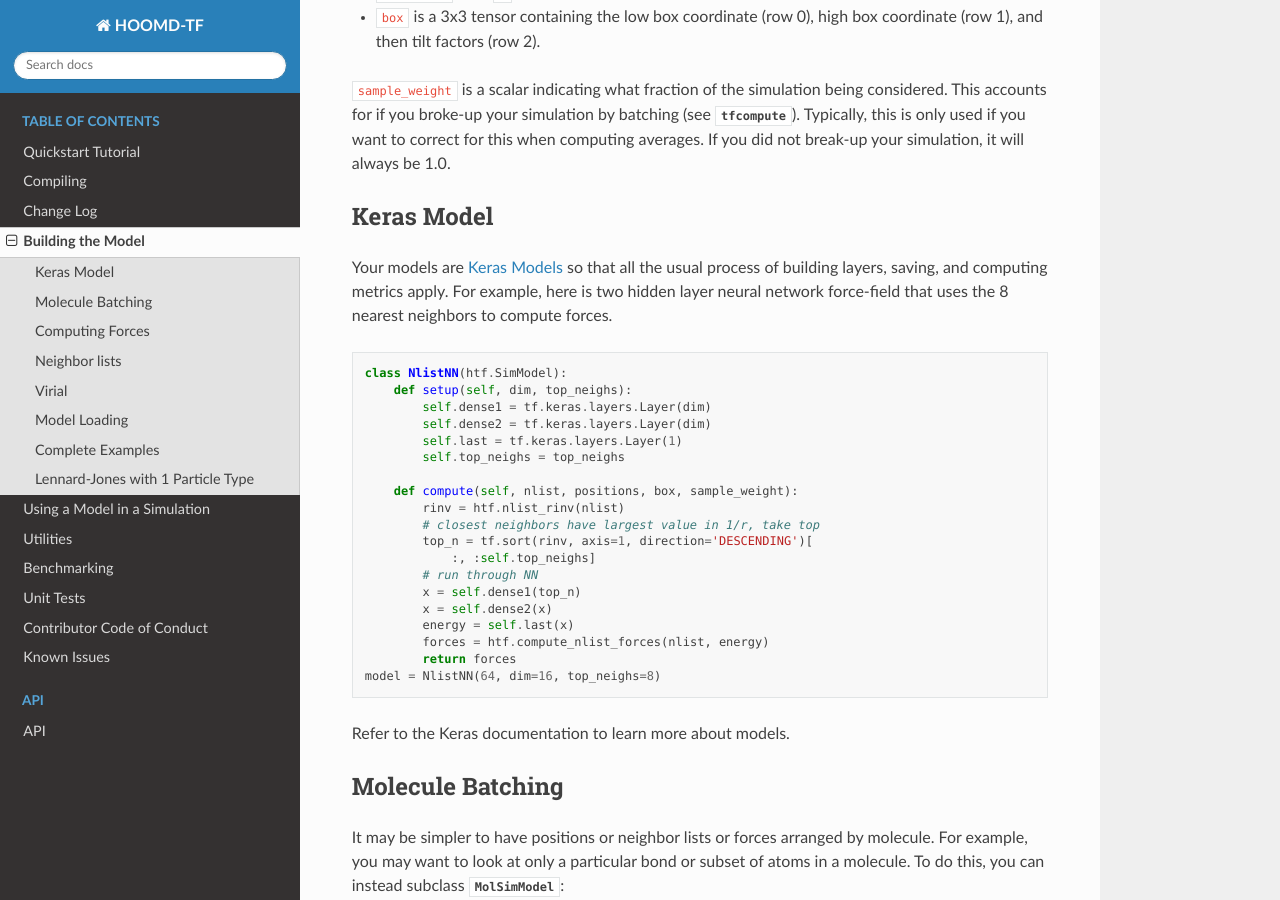
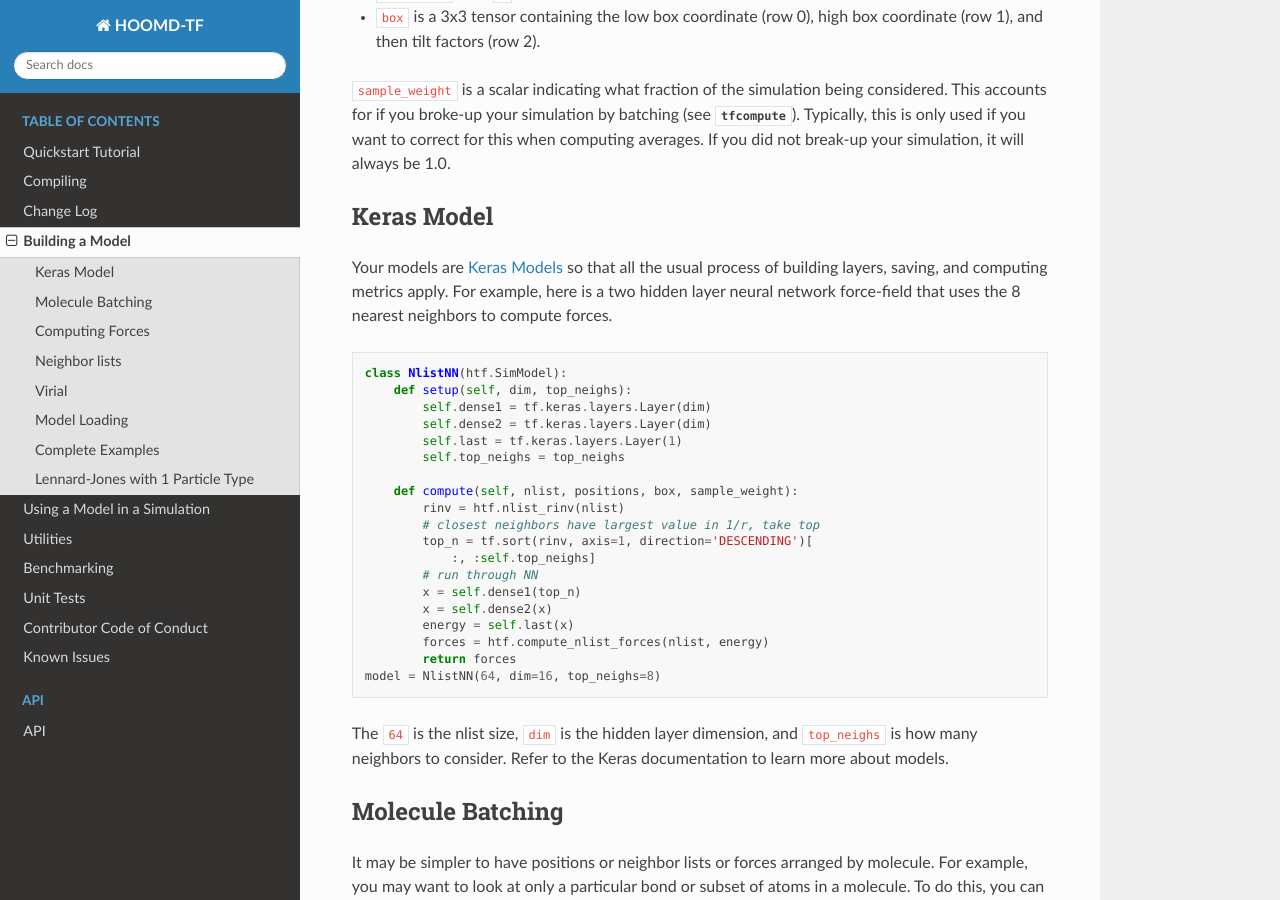
Before and after one commit to ur-whitelab/hoomd-tf, a Sphinx documentation site: the page built from sphinx-docs/source/building_a_model.rst, in a window 1280 px wide and 900 px high, scrolled down 741 px. Built offline with Sphinx 7.4.7 and the Read the Docs theme 2.0.0, drawn with Linux system fonts in a browser that asks for light colours; some of the changed text lies outside the part shown.

Commit message:
Fixed RST formatting

```diff
--- a/sphinx-docs/source/building_the_model.rst
+++ b/sphinx-docs/source/building_a_model.rst
@@ -51,7 +51,7 @@ Keras Model
 
 Your models are `Keras Models <https://keras.io/api/models/model/>`_ so that all
 the usual process of building layers, saving, and computing metrics apply. For example,
-here is two hidden layer neural network force-field that uses the 8 nearest neighbors to compute
+here is a two hidden layer neural network force-field that uses the 8 nearest neighbors to compute
 forces.
 
 .. code:: python
@@ -76,6 +76,7 @@ forces.
           return forces
   model = NlistNN(64, dim=16, top_neighs=8)
 
+The ``64`` is the nlist size, ``dim`` is the hidden layer dimension, and ``top_neighs`` is how many neighbors to consider.
 Refer to the Keras documentation to learn more about models.
 
 .. _molecule_batching:
--- a/sphinx-docs/source/changelog.rst
+++ b/sphinx-docs/source/changelog.rst
@@ -27,7 +27,6 @@ v2.0-rc
 - You can no longer save tensors, instead output what you would like to save in your model code
 - EDS is now layer (EDSLayer)
 - Running from a trajectory is now done via a generator
-- Mol batching is now a separate class MolSimModel
 
 *Enhancements*
 
--- a/sphinx-docs/source/index.rst
+++ b/sphinx-docs/source/index.rst
@@ -45,7 +45,7 @@ See `example notebooks here <https://nbviewer.jupyter.org/github/ur-whitelab/hoo
    quickstart
    compilation
    changelog.rst
-   building_the_model
+   building_a_model
    running
    utilities
    benchmarking
```
Also changed, not shown: other parts of sphinx-docs/source/building_a_model.rst (+2 -2 lines), sphinx-docs/source/compilation.rst (+8 -7 lines).
